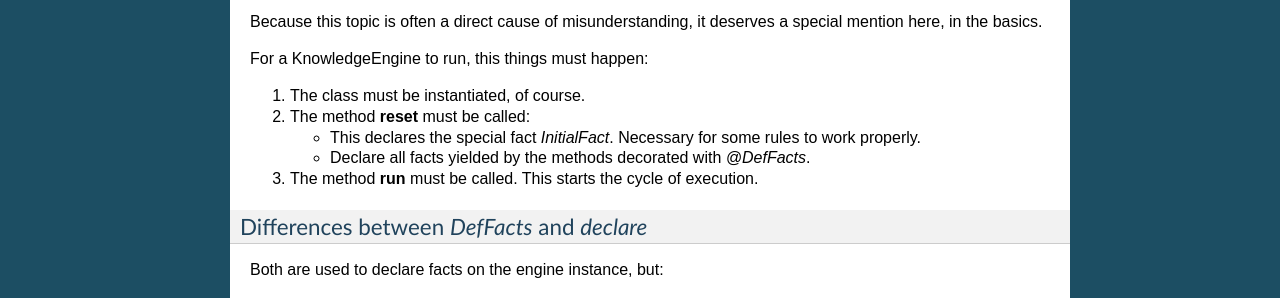
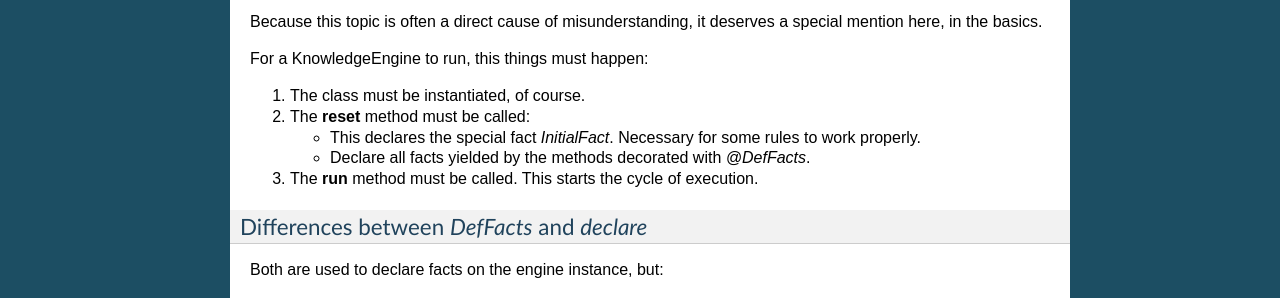
Before and after one commit to buguroo/pyknow, a Sphinx documentation site: the page built from docs/source/thebasics.rst, in a window 1280 px wide and 900 px high, scrolled down 2689 px. Shown: the part 433-731 px from the top of the window. Built offline with Sphinx 7.4.7, drawn with Linux system fonts in a browser that asks for light colours.

Commit message:
Documentation.

```diff
--- a/docs/source/thebasics.rst
+++ b/docs/source/thebasics.rst
@@ -225,7 +225,7 @@ For a KnowledgeEngine to run, this things must happen:
 
 #. The class must be instantiated, of course.
 
-#. The method **reset** must be called:
+#. The **reset** method must be called:
 
    * This declares the special fact *InitialFact*. Necessary for some
      rules to work properly.
@@ -233,7 +233,7 @@ For a KnowledgeEngine to run, this things must happen:
    * Declare all facts yielded by the methods decorated with
      `@DefFacts`.
 
-#. The method **run** must be called. This starts the cycle of execution.
+#. The **run** method must be called. This starts the cycle of execution.
 
 
 Differences between `DefFacts` and `declare`
```
Also changed, not shown: docs/source/index.rst (+6 -3 lines).
